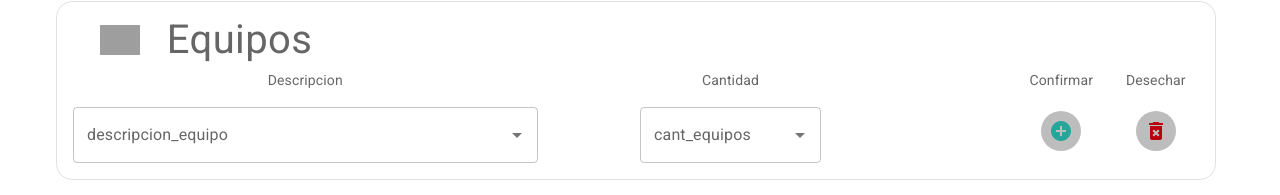
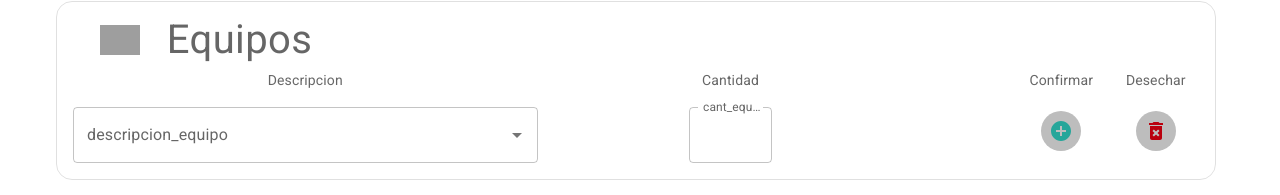
Before and after one commit to chamiamarillo/appLabFront, a React (Create React App) app: page /Docente/NuevoPedido in a window 1280 px wide. Shown: the part 356-551 px from the top of the page. Built offline with nearby package versions, Linux system fonts and the light colour scheme; no server answers; grey boxes are pictures that could not be loaded.

Commit message:
campo numerico terminado

```diff
--- a/src/Components/Docente/NuevoPedido.jsx
+++ b/src/Components/Docente/NuevoPedido.jsx
@@ -27,10 +27,10 @@ import Autocomplete from '@mui/material/Autocomplete';
 
 import DeleteForeverIcon from '@mui/icons-material/DeleteForever';
 
-import { useNavigate } from 'react-router-dom';
+import { useAsyncValue, useNavigate } from 'react-router-dom';
 import {postPedido} from  '../../Services/postPedidoService'
-import{getListaMateriales} from '../../Services/getMaterialesService';
-import{getListaEquipos} from '../../Services/getEquiposService';
+import{getListaMateriales,getListaEquipos,getListaReactivos} from '../../Services/getService';
+
 
 
 
@@ -43,8 +43,13 @@ export default function NuevoPedido({setNuevoPedido}) {
   const[pedidoEquipos,setPedidoEquipos]=useState([]);
   const[listaEquipos,setListaEquipos]=useState([]);
 
+
+
   const[pedidoMateriales,setPedidoMateriales]=useState([]);
   const[listaMateriales,setListaMateriales]=useState([]);
+
+  const[pedidoReactivos,setPedidoReactivos]=useState([]);
+  const[listaReactivos,setListaReactivos]=useState([]);
 
 
 
@@ -66,14 +71,15 @@ export default function NuevoPedido({setNuevoPedido}) {
     event.preventDefault();
     const data = new FormData(event.currentTarget);
 
+
    listaEquipos.map((item,key)=> (
        (item.descripcion === data.get('descripcion_equipo'))?(
 
         setPedidoEquipos({
           "cantidad": parseInt(data.get('cant_equipo'),10),
           "equipo": item._id
-      })  ):(console.log(item.descripcion))  ));
-    //console.log({cantidad:data.get('cant_equipo'),equipo:el_id,listanueva:listamap} )
+      })  ):(<div></div>))  );
+
 
 
   };
@@ -96,6 +102,25 @@ export default function NuevoPedido({setNuevoPedido}) {
 
 
   };
+// CARGA MATERIAL A LA LISTA
+const cargaReactivos = async(event) => {
+  event.preventDefault();
+  const data = new FormData(event.currentTarget);
+
+  listaMateriales.map((item,key)=> (
+    (item.descripcion === data.get('descripcion_material'))?(
+
+     setPedidoReactivos({
+        "cantidad": parseInt(data.get('cant_material'),10),
+        "material": item._id
+    })):(console.log(item.descripcion)) ) );
+
+
+console.log({elPedidoREcienteMaterial:pedidoMateriales});
+
+
+};
+
 
 
 
@@ -127,13 +152,20 @@ export default function NuevoPedido({setNuevoPedido}) {
   postPedido(pedido) ;
 
 
+
+
     // setPantalla(data.get('user').toLowerCase());
 
   };
   useEffect(() => {
     let mounted = true;
     getListaEquipos().then(items => { if (mounted) {setListaEquipos(items) } });
-    getListaMateriales().then(items => { if (mounted) {setListaMateriales(items) } })
+    getListaMateriales().then(items => { if (mounted) {setListaMateriales(items) } });
+    getListaReactivos().then(items => { if (mounted) {setListaReactivos(items) } })
+
+
+
+
     return () => mounted = false;
   }, [])
 
@@ -315,13 +347,15 @@ export default function NuevoPedido({setNuevoPedido}) {
                                     fullWidth
                                     id="combo-box-demo"
                                     options={listaEquipos}
-                                   // groupBy={(option)=> option.descripcion}
+                                    //groupBy={(option)=>option[0].toUpperCase()}
+
                                     getOptionLabel={(option)=>option.descripcion}
+
                                     renderInput={(params) =>{
                                       return(
                                        <TextField {...params}
                                        margin="normal"
-
+                                      // value={params._id}
                                        name="descripcion_equipo"
                                        label={"descripcion_equipo"}
                                        InputLabelProps={{className:"autocompleteLabel"}}
@@ -334,8 +368,27 @@ export default function NuevoPedido({setNuevoPedido}) {
             </Grid>
             <Grid  item xs={1} container justifyContent="center"/>
 
-            <Grid  item xs={2} container justifyContent="center">
-            <Autocomplete
+            <Grid  item xs={2} container justifyContent="center" >
+
+            <TextField
+             sx={{marginTop:1   }}
+
+                    id="cant_equipo"
+                    variant="outlined"
+                    name="cant_equipo"
+                  label="cant_equipos"
+                    type="number"
+                    InputLabelProps={{
+                      shrink: true,
+                    }}
+                    InputProps={{
+                      inputProps: {
+                          max: 100, min: 0
+                      }
+                  }}
+
+        />
+            {/* <Autocomplete
                                     disablePortal
                                     fullWidth
                                     id="cant_equipos"
@@ -354,7 +407,7 @@ export default function NuevoPedido({setNuevoPedido}) {
                                         />
                                       );
                                        }}
-                                       />
+                                       /> */}
 
 
             </Grid>
@@ -367,7 +420,7 @@ export default function NuevoPedido({setNuevoPedido}) {
               >
             <Avatar>
                                     <AddCircleIcon bgcolor={"secondary"} color={"primary"} />
-                                    </Avatar>
+            </Avatar>
           </Button>
             </Grid>
             <Grid  item xs={1} container justifyContent="center">
--- a/src/Services/getEquiposService.js
+++ /dev/null
@@ -1,4 +0,0 @@
-export function getListaEquipos() {
-    return fetch('http://localhost:3000/api/equipo/getAll')
-        .then(data => data.json())
-}
--- a/src/Services/getMaterialesService.js
+++ /dev/null
@@ -1,4 +0,0 @@
-export function getListaMateriales() {
-    return fetch('http://localhost:3000/api/material/getAll')
-        .then(data => data.json())
-}
--- a/src/Services/getReactivoService.js
+++ /dev/null
@@ -1,4 +0,0 @@
-export function getListaReactivos() {
-    return fetch('http://localhost:3000/api/reactivo/getAll')
-        .then(data => data.json())
-}
--- /dev/null
+++ b/src/Services/getService.js
@@ -0,0 +1,21 @@
+
+//EQUIPOS
+
+export function getListaEquipos() {
+    return fetch('http://localhost:3000/api/equipo/getAll')
+        .then(data => data.json())
+}
+
+
+//MATERIALES
+export function getListaMateriales() {
+    return fetch('http://localhost:3000/api/material/getAll')
+        .then(data => data.json())
+}
+
+// REACTIVOS
+
+export function getListaReactivos() {
+    return fetch('http://localhost:3000/api/reactivo/getAll')
+        .then(data => data.json())
+}
```
